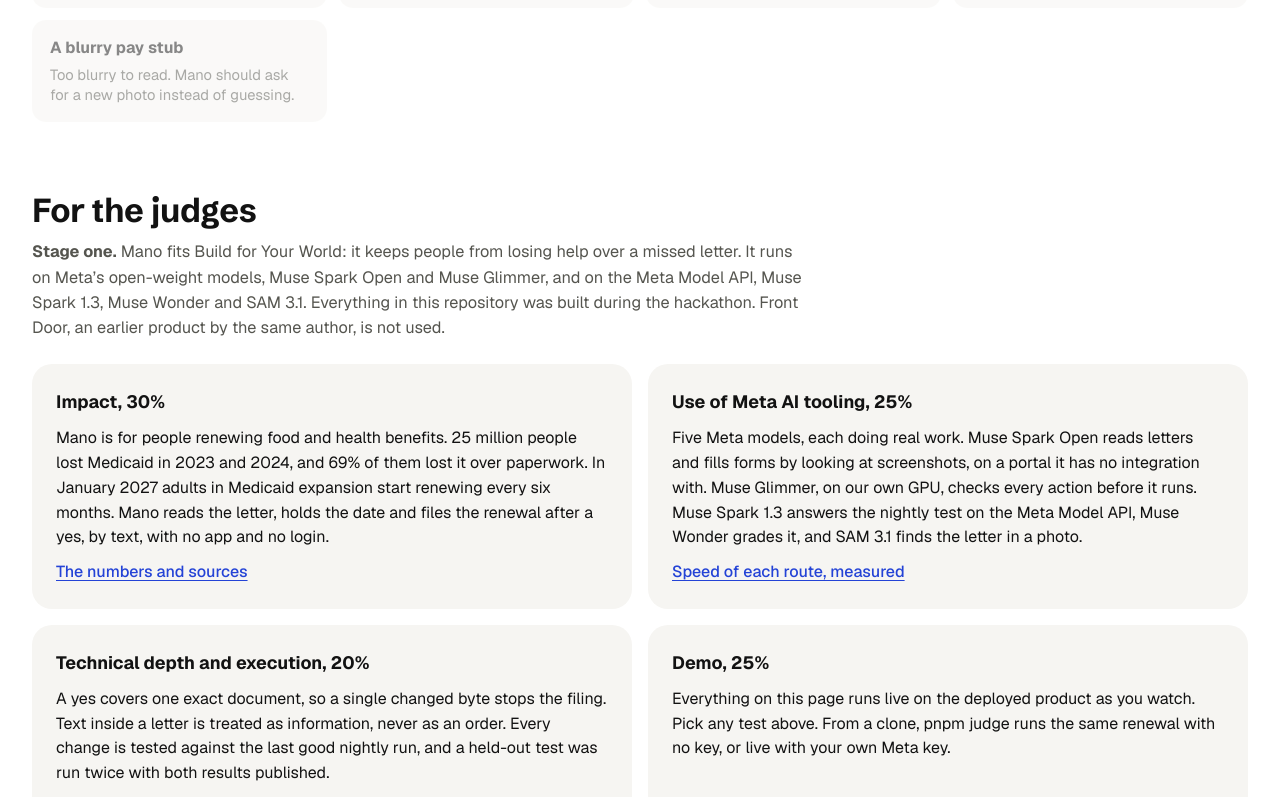
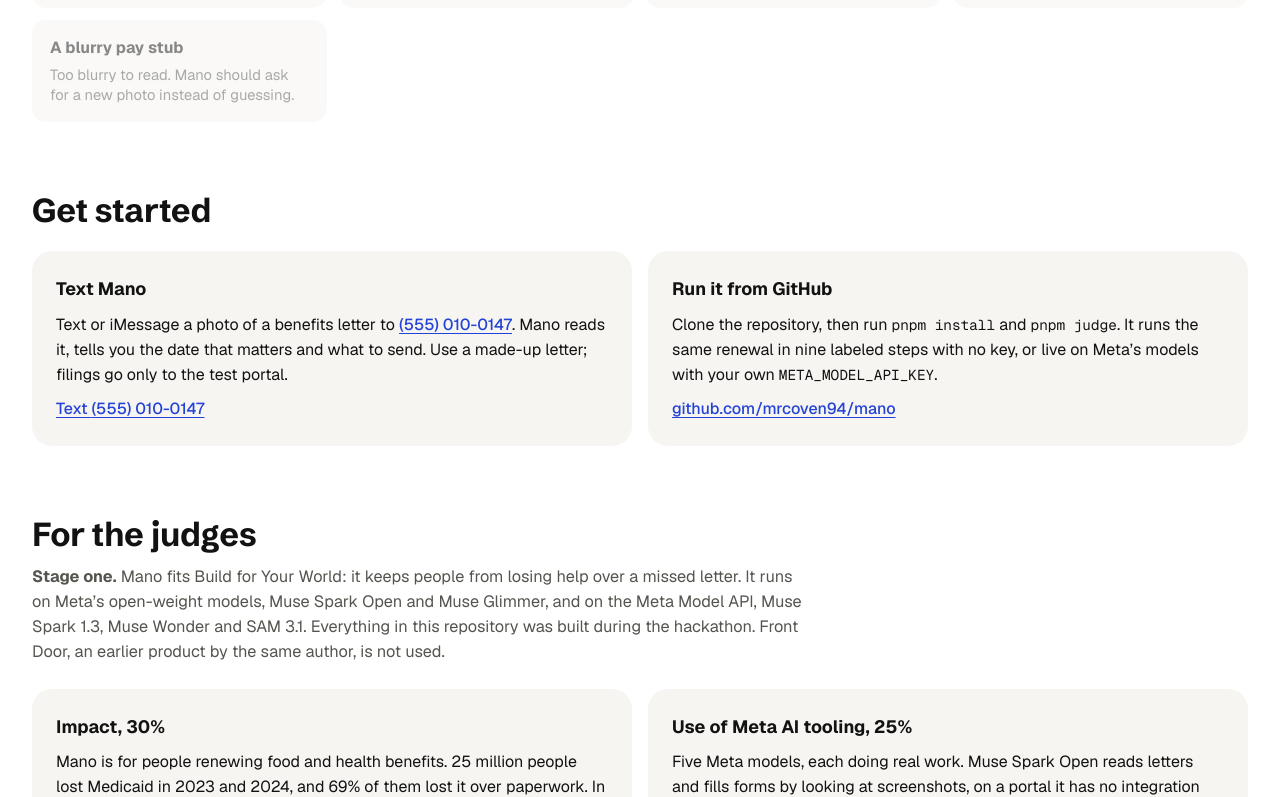
Before and after one commit to mrcoven94/mano, a Next.js app in the folder apps/site/: page /try in a window 1280 px wide. Shown: the part 1930-2727 px from the top of the page. Built offline with nearby package versions, Linux system fonts and the light colour scheme; no server answers.

Commit message:
[Site] LAP-979: /try says how to get started: text Mano, or run it from GitHub

```diff
--- a/apps/site/app/try/try.css
+++ b/apps/site/app/try/try.css
@@ -175,3 +175,5 @@
 .try-criteria li span{line-height:1.55;color:var(--text)}
 .try-criteria li a{margin-top:auto;color:var(--pen);font-weight:500;text-underline-offset:3px}
 @media (max-width:800px){.try-criteria ul{grid-template-columns:1fr}}
+.try-criteria li span a{color:var(--pen)}
+.try-criteria code{font-family:var(--font-mono),monospace;font-size:.9em}
--- a/apps/site/components/try/TryDemo.tsx
+++ b/apps/site/components/try/TryDemo.tsx
@@ -4,6 +4,7 @@ import Image from "next/image";
 import type { TryLogged, TryScenario } from "@mano/protocol";
 import Mascot from "@/components/Mascot";
 import { TRY_API } from "@/lib/try-client";
+import { SMS_HREF, SMS_NUMBER } from "@/lib/site";
 import { useTryRun, type Phase, type Source } from "./useTryRun";
 import { OK_STATUS, buildChecks, modelName, type Check, type Outcome } from "./checks";
 
@@ -81,6 +82,26 @@ const CRITERIA: { title: string; text: string; link: { href: string; label: stri
     link: { href: REPO, label: "The repository" },
   },
 ];
+
+function GetStarted() {
+  return (
+    <section className="try-criteria" aria-labelledby="try-start-h">
+      <h2 id="try-start-h">Get started</h2>
+      <ul>
+        <li>
+          <b>Text Mano</b>
+          <span>Text or iMessage a photo of a benefits letter to <a href={SMS_HREF}>{SMS_NUMBER}</a>. Mano reads it, tells you the date that matters and what to send. Use a made-up letter; filings go only to the test portal.</span>
+          <a href={SMS_HREF}>Text {SMS_NUMBER}</a>
+        </li>
+        <li>
+          <b>Run it from GitHub</b>
+          <span>Clone the repository, then run <code>pnpm install</code> and <code>pnpm judge</code>. It runs the same renewal in nine labeled steps with no key, or live on Meta&rsquo;s models with your own <code>META_MODEL_API_KEY</code>.</span>
+          <a href={REPO}>github.com/mrcoven94/mano</a>
+        </li>
+      </ul>
+    </section>
+  );
+}
 
 function Criteria() {
   return (
@@ -388,6 +409,7 @@ export default function TryDemo() {
           <h1>Watch Mano renew a benefits letter, live</h1>
           <p className="lede">Mano is a text line that helps people keep their public benefits. Pick a test below and it runs now, on Meta&rsquo;s models, for Maria, a made-up person. You see every step and every model call as it happens. No login.</p>
           <div className="try-start">
+            <a href="#try-start-h">Text Mano or run it from GitHub</a>
             <a href="#try-criteria-h">How Mano meets the judging criteria</a>
             <a href="#results">Evals: how Mano is tested every night</a>
           </div>
@@ -426,6 +448,8 @@ export default function TryDemo() {
           </ul>
         </section>
 
+        <GetStarted />
+
         <Criteria />
       </div>
     </div>
```
